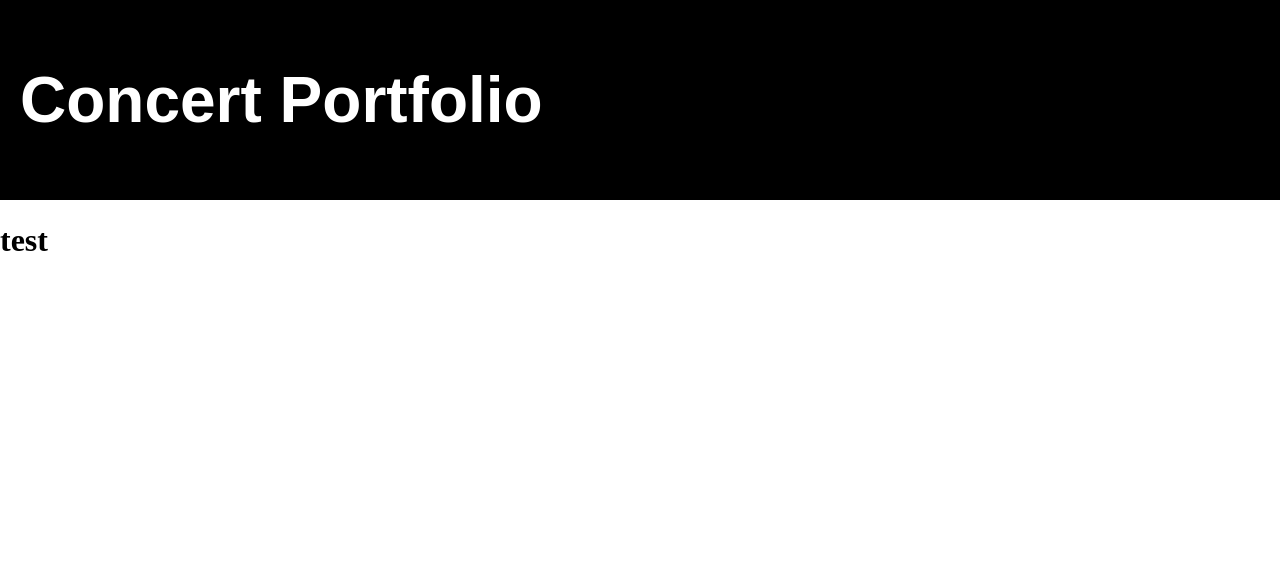
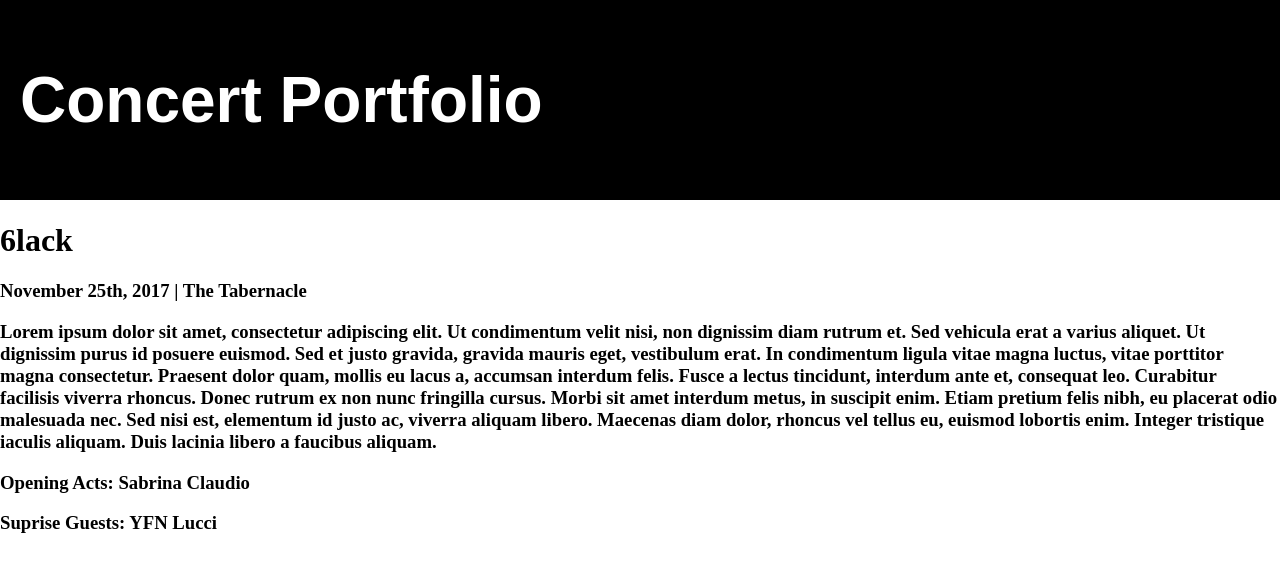
Before and after one commit to johnclimie/concertportfolio, a React (Create React App) app: page /test in a window 1280 px wide. Shown: the top 572 px of the page. Built offline with nearby package versions, Linux system fonts and the light colour scheme; a web font is replaced by a local one.

Commit message:
Added content to event page

```diff
--- a/src/pages/EventPage.js
+++ b/src/pages/EventPage.js
@@ -8,7 +8,21 @@
 
     console.log(currentEvent);
     return (
-        <h1>test</h1>
+        <div>
+            <div>
+                <h1>{currentEvent.name}</h1>
+
+                <h3>{currentEvent.date} | {currentEvent.venue}</h3>
+
+                <h3>
+                Lorem ipsum dolor sit amet, consectetur adipiscing elit. Ut condimentum velit nisi, non dignissim diam rutrum et. Sed vehicula erat a varius aliquet. Ut dignissim purus id posuere euismod. Sed et justo gravida, gravida mauris eget, vestibulum erat. In condimentum ligula vitae magna luctus, vitae porttitor magna consectetur. Praesent dolor quam, mollis eu lacus a, accumsan interdum felis. Fusce a lectus tincidunt, interdum ante et, consequat leo. Curabitur facilisis viverra rhoncus. Donec rutrum ex non nunc fringilla cursus. Morbi sit amet interdum metus, in suscipit enim. Etiam pretium felis nibh, eu placerat odio malesuada nec. Sed nisi est, elementum id justo ac, viverra aliquam libero. Maecenas diam dolor, rhoncus vel tellus eu, euismod lobortis enim. Integer tristique iaculis aliquam. Duis lacinia libero a faucibus aliquam.
+                </h3>
+
+                <h3>Opening Acts: Sabrina Claudio</h3>
+
+                <h3>Suprise Guests: YFN Lucci</h3>
+            </div>
+        </div>
     )
 }
 
```
